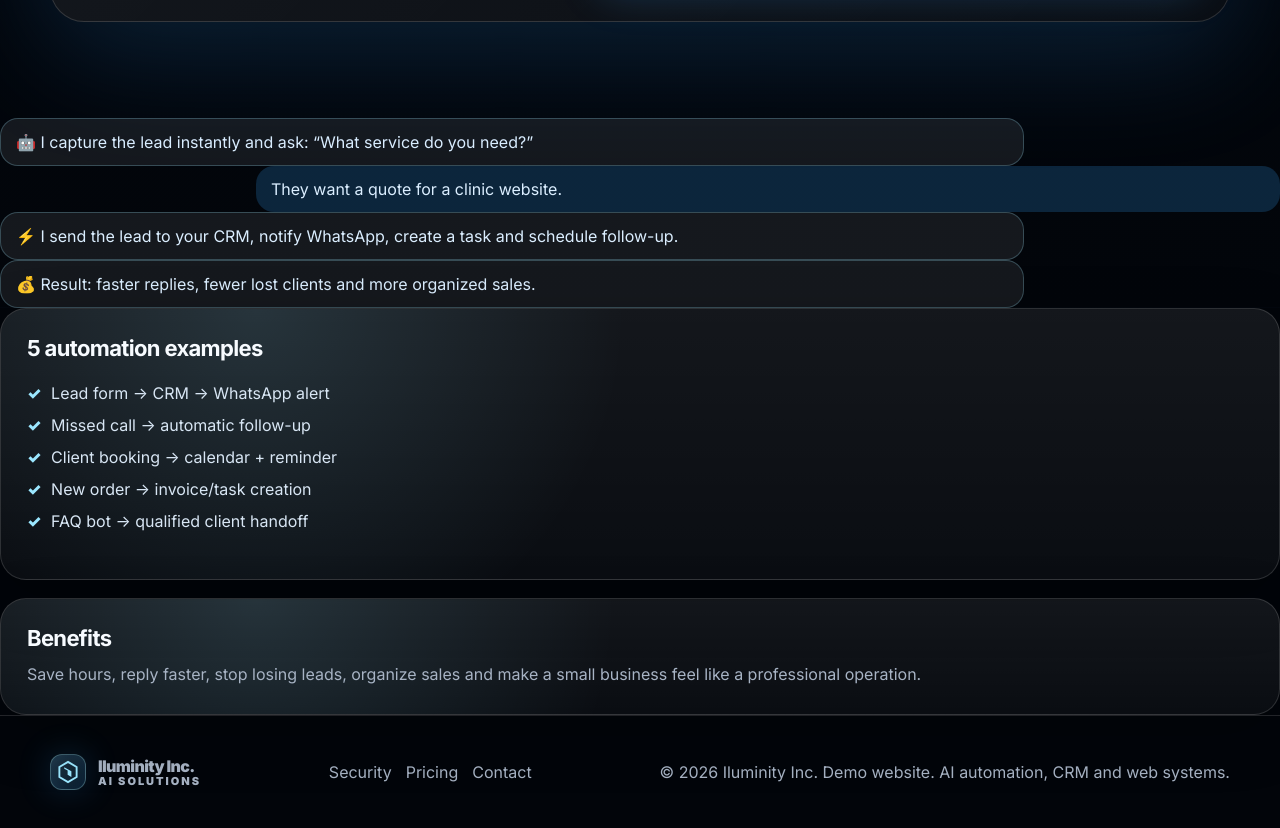
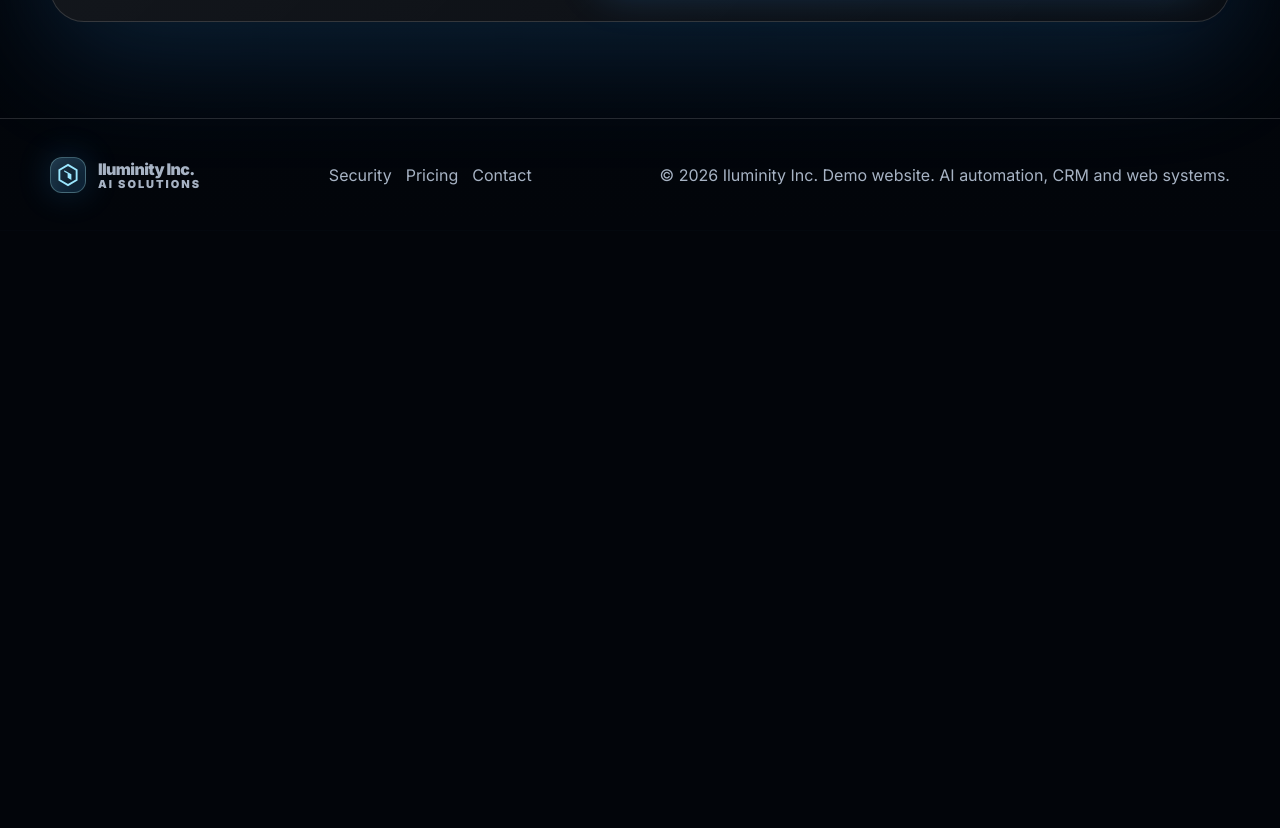
Before and after one commit to Hosi34521/Iluminity_Oficial, a plain HTML site: page en.html in a window 1280 px wide. Shown: the part 6637-7465 px from the top of the page. After the commit the page ends 6868 px from the top, so only its background shows below. Drawn offline with Linux system fonts and the light colour scheme.

Commit message:
Remove orphan automation demo block

```diff
--- a/en.html
+++ b/en.html
@@ -1783,34 +1783,6 @@
         </div>
       </section>
     </div>
-            <div class="msg bot">🤖 I capture the lead instantly and ask: “What service do you need?”</div>
-            <div class="msg user">They want a quote for a clinic website.</div>
-            <div class="msg bot">⚡ I send the lead to your CRM, notify WhatsApp, create a task and schedule follow-up.</div>
-            <div class="msg bot">💰 Result: faster replies, fewer lost clients and more organized sales.</div>
-          </div>
-
-          <div class="grid">
-            <article class="card">
-              <h3>5 automation examples</h3>
-              <ul class="features">
-                <li>Lead form → CRM → WhatsApp alert</li>
-                <li>Missed call → automatic follow-up</li>
-                <li>Client booking → calendar + reminder</li>
-                <li>New order → invoice/task creation</li>
-                <li>FAQ bot → qualified client handoff</li>
-              </ul>
-            </article>
-
-            <article class="card">
-              <h3>Benefits</h3>
-              <p>
-                Save hours, reply faster, stop losing leads, organize sales and make a small business feel like a professional operation.
-              </p>
-            </article>
-          </div>
-        </div>
-      </section>
-    </div>
 
     <div id="crmView" class="view">
       <section class="sub-hero">
```
Also changed, not shown: es.html (+0 -28 lines).
